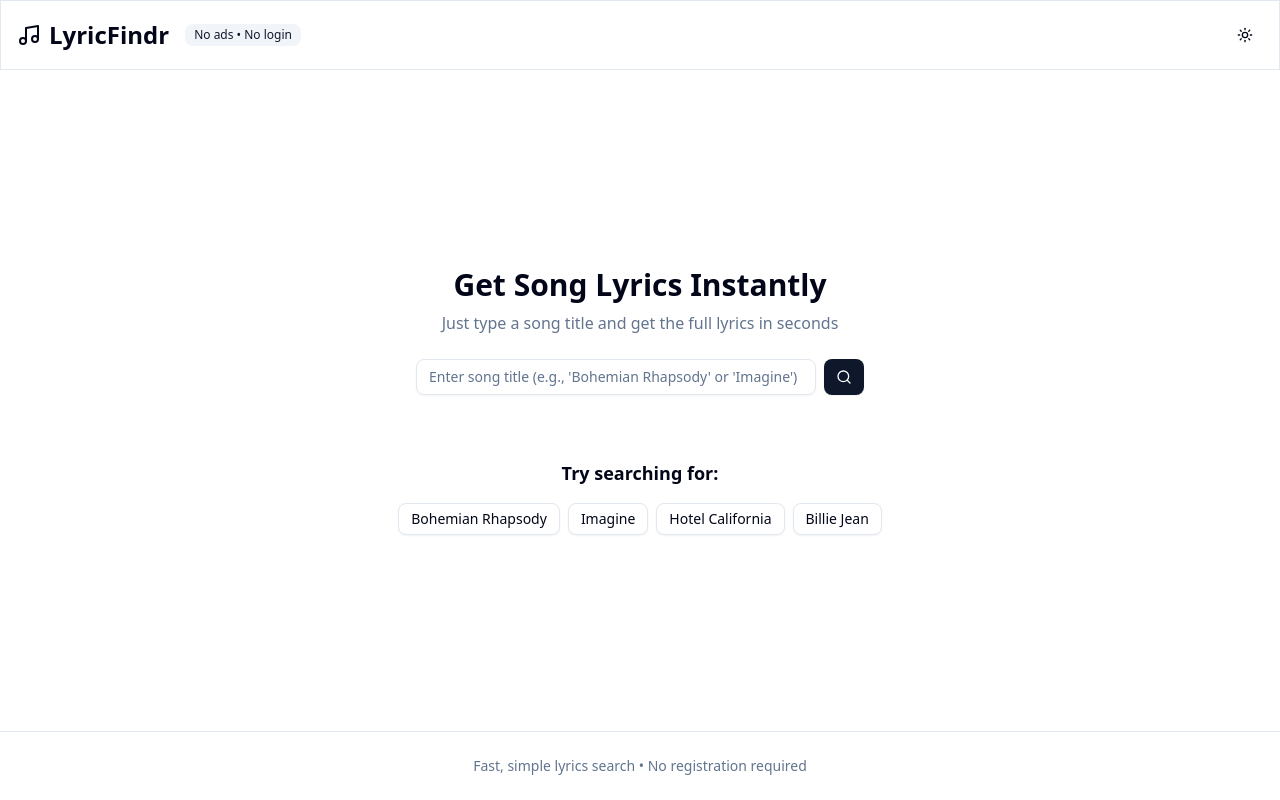
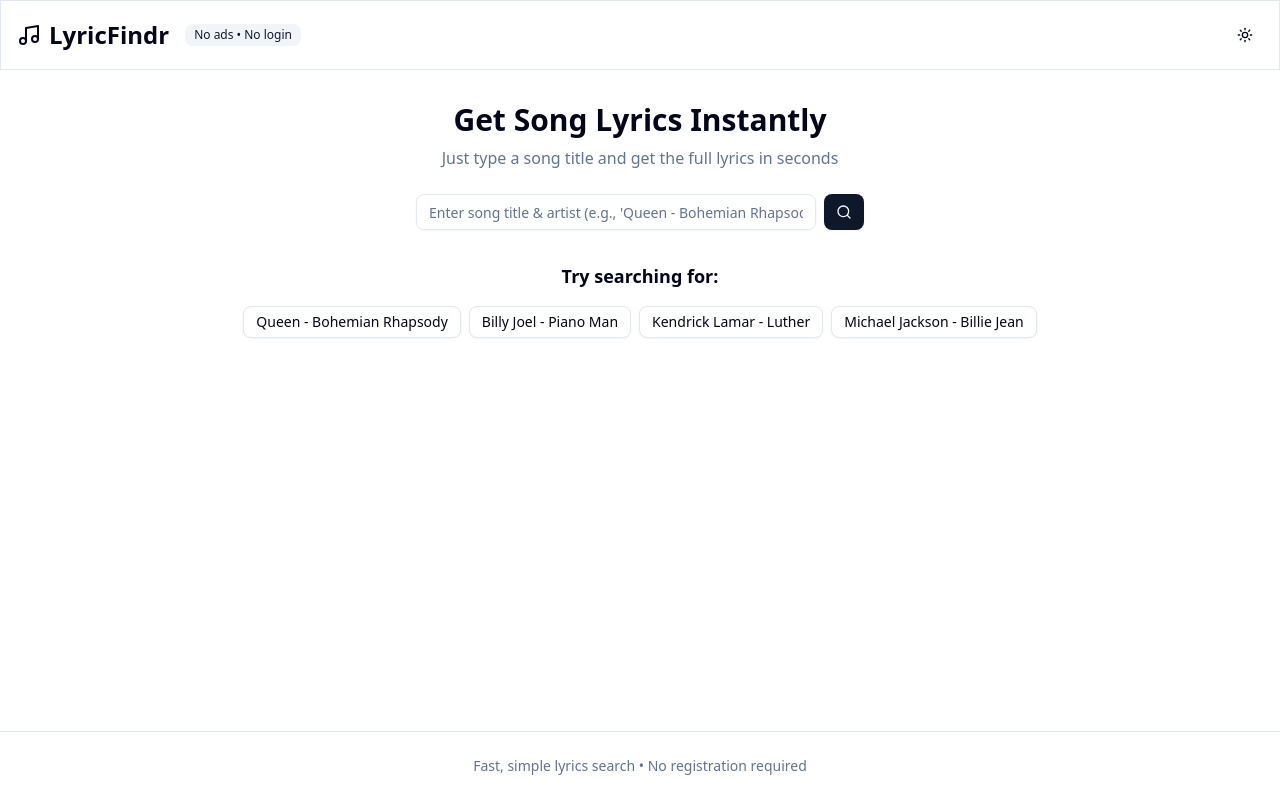
Before and after one commit to PragTheDev/LyricFindr, a Next.js app: page / in a window 1280 px wide. Built offline with nearby package versions, Linux system fonts and the light colour scheme.

Commit message:
Fetches Lyrics

```diff
--- a/app/page.js
+++ b/app/page.js
@@ -1,11 +1,55 @@
+"use client";
+
 import { Button } from "@/components/ui/button";
 import { Input } from "@/components/ui/input";
 import { Card, CardContent, CardHeader, CardTitle } from "@/components/ui/card";
 import { Badge } from "@/components/ui/badge";
-import { Music, Search } from "lucide-react";
+import { Music, Search, Loader2 } from "lucide-react";
 import { ThemeToggle } from "@/components/theme-toggle";
+import { useState } from "react";
+import { searchLyrics } from "@/lib/search";
 
 export default function Home() {
+  const [query, setQuery] = useState("");
+  const [searchResults, setSearchResults] = useState([]);
+  const [selectedLyrics, setSelectedLyrics] = useState(null);
+  const [loading, setLoading] = useState(false);
+  const [error, setError] = useState(null);
+
+  const handleSearch = async (e) => {
+    e.preventDefault();
+    if (!query.trim()) return;
+
+    setLoading(true);
+    setError(null);
+    setSearchResults([]);
+    setSelectedLyrics(null);
+
+    try {
+      const results = await searchLyrics(query);
+      if (results.length === 0) {
+        setError("No lyrics found. Try different keywords.");
+      } else {
+        setSearchResults(results);
+      }
+    } catch (err) {
+      setError("Failed to search for lyrics. Please try again.");
+    } finally {
+      setLoading(false);
+    }
+  };
+
+  const handleSelectTrack = (track) => {
+    setSelectedLyrics(track);
+    setSearchResults([]);
+  };
+
+  const handleExampleSearch = (exampleQuery) => {
+    setQuery(exampleQuery);
+    handleSearch({ preventDefault: () => {} });
+
+  };
+
   return (
     <div className="min-h-screen bg-background min-w-[340px] flex flex-col">
       <header className="border">
@@ -23,41 +67,124 @@ export default function Home() {
         </div>
       </header>
 
-      <main className="container mx-auto px-4 py-8 max-w-4xl flex-1 flex flex-col justify-center">
-        <div className="text-center mb-16">
+      <main className="container mx-auto px-4 py-8 max-w-4xl flex-1">
+        <div className="text-center mb-8">
           <h2 className="text-3xl font-bold mb-2">Get Song Lyrics Instantly</h2>
           <p className="text-muted-foreground mb-6">
             Just type a song title and get the full lyrics in seconds
           </p>
 
-          <div className="flex gap-2 max-w-md mx-auto">
+          <form onSubmit={handleSearch} className="flex gap-2 max-w-md mx-auto">
             <Input
-              placeholder="Enter song title (e.g., 'Bohemian Rhapsody' or 'Imagine')"
+              placeholder="Enter song title & artist (e.g., 'Queen - Bohemian Rhapsody')"
               className="flex-1"
+              value={query}
+              onChange={(e) => setQuery(e.target.value)}
             />
-            <Button>
-              <Search className="w-4 h-4" />
+            <Button type="submit" disabled={loading}>
+              {loading ? (
+                <Loader2 className="w-4 h-4 animate-spin" />
+              ) : (
+                <Search className="w-4 h-4" />
+              )}
             </Button>
-          </div>
+          </form>
         </div>
 
-        <div className="text-center">
-          <h3 className="text-lg font-semibold mb-4">Try searching for:</h3>
-          <div className="flex flex-wrap gap-2 justify-center">
-            <Button variant="outline" size="sm">
-              Bohemian Rhapsody
-            </Button>
-            <Button variant="outline" size="sm">
-              Imagine
-            </Button>
-            <Button variant="outline" size="sm">
-              Hotel California
-            </Button>
-            <Button variant="outline" size="sm">
-              Billie Jean
-            </Button>
+        {error && (
+          <div className="max-w-2xl mx-auto mb-8">
+            <Card className="border-red-200 bg-red-50 dark:bg-red-950 dark:border-red-900">
+              <CardContent className="pt-6">
+                <p className="text-red-800 dark:text-red-200 text-center">{error}</p>
+              </CardContent>
+            </Card>
           </div>
-        </div>
+        )}
+
+        {searchResults.length > 0 && (
+          <div className="max-w-2xl mx-auto mb-8">
+            <h3 className="text-lg font-semibold mb-4 text-center">Select a track:</h3>
+            <div className="space-y-2">
+              {searchResults.map((track) => (
+                <Card
+                  key={track.id}
+                  className="cursor-pointer hover:bg-muted/50 transition-colors"
+                  onClick={() => handleSelectTrack(track)}
+                >
+                  <CardContent className="p-4">
+                    <div className="flex justify-between items-start">
+                      <div>
+                        <h4 className="font-semibold">{track.trackName}</h4>
+                        <p className="text-sm text-muted-foreground">
+                          {track.artistName} • {track.albumName}
+                        </p>
+                      </div>
+                      <Badge variant="outline">
+                        {Math.floor(track.duration / 60)}:{(track.duration % 60).toString().padStart(2, '0')}
+                      </Badge>
+                    </div>
+                  </CardContent>
+                </Card>
+              ))}
+            </div>
+          </div>
+        )}
+
+        {selectedLyrics && (
+          <div className="max-w-2xl mx-auto mb-8">
+            <Card>
+              <CardHeader>
+                <CardTitle className="text-center">
+                  {selectedLyrics.trackName}
+                </CardTitle>
+                <p className="text-center text-muted-foreground">
+                  {selectedLyrics.artistName} • {selectedLyrics.albumName}
+                </p>
+              </CardHeader>
+              <CardContent>
+                <div className="whitespace-pre-line text-sm leading-relaxed">
+                  {selectedLyrics.plainLyrics || "No lyrics available"}
+                </div>
+              </CardContent>
+            </Card>
+          </div>
+        )}
+
+        {!selectedLyrics && searchResults.length === 0 && !loading && (
+          <div className="text-center">
+            <h3 className="text-lg font-semibold mb-4">Try searching for:</h3>
+            <div className="flex flex-wrap gap-2 justify-center">
+              <Button
+                variant="outline"
+                size="sm"
+                onClick={() => handleExampleSearch("Queen - Bohemian Rhapsody")}
+              >
+                Queen - Bohemian Rhapsody
+              </Button>
+              <Button
+                variant="outline"
+                size="sm"
+                onClick={() => handleExampleSearch("Billy Joel - Piano Man")}
+              >
+                Billy Joel - Piano Man
+              </Button>
+              <Button
+                variant="outline"
+                size="sm"
+                onClick={() => handleExampleSearch("Kendrick Lamar - Luther")}
+              >
+                Kendrick Lamar - Luther
+              </Button>
+              <Button
+                variant="outline"
+                size="sm"
+                onClick={() => handleExampleSearch("Michael Jackson - Billie Jean")}
+              >
+                Michael Jackson - Billie Jean
+              </Button>
+            </div>
+          </div>
+        )}
       </main>
 
       <footer className="border-t">
--- /dev/null
+++ b/lib/search.js
@@ -0,0 +1,17 @@
+const LRCLIB_BASE_URL = 'https://lrclib.net/api';
+
+export async function searchLyrics(query) {
+  try {
+    const response = await fetch(`${LRCLIB_BASE_URL}/search?q=${encodeURIComponent(query)}`);
+
+    if (!response.ok) {
+      throw new Error('Failed to search lyrics');
+    }
+
+    const results = await response.json();
+    return results;
+  } catch (error) {
+    console.error('Error searching lyrics:', error);
+    throw error;
+  }
+}
```
